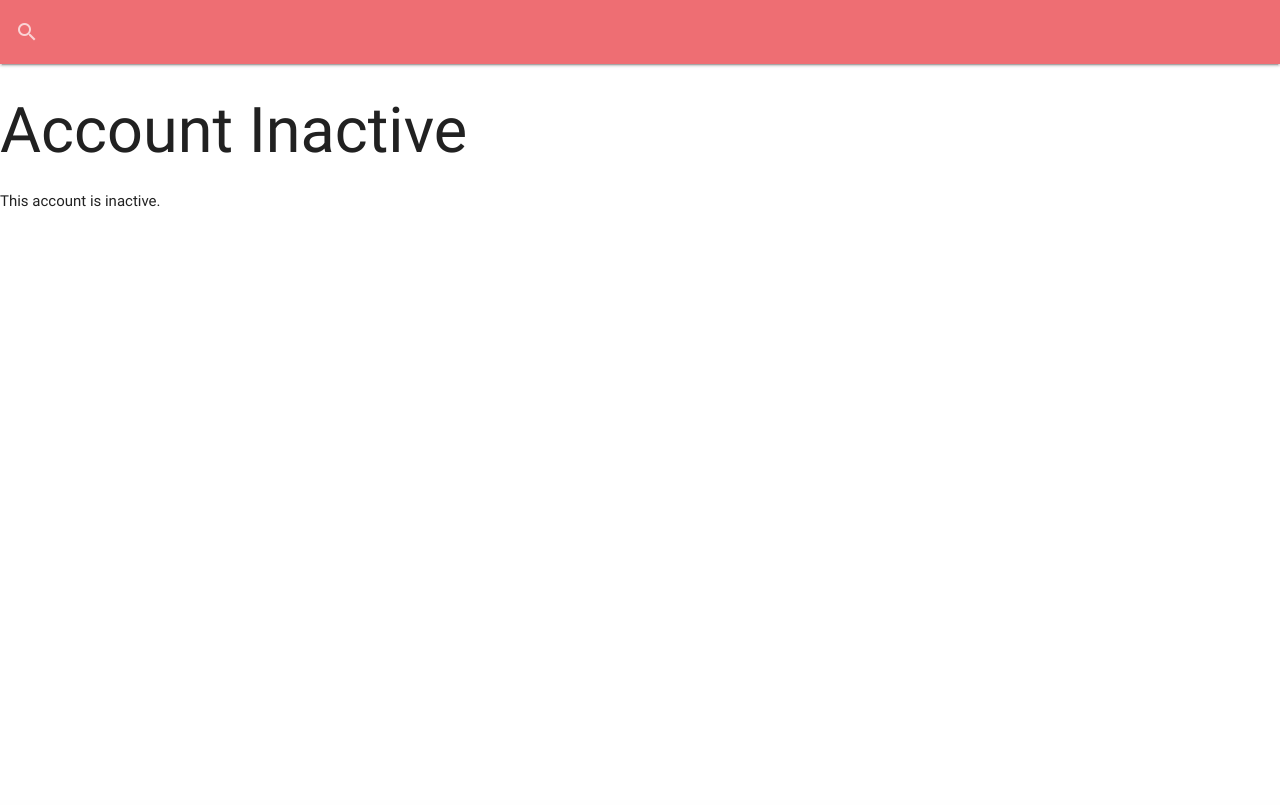
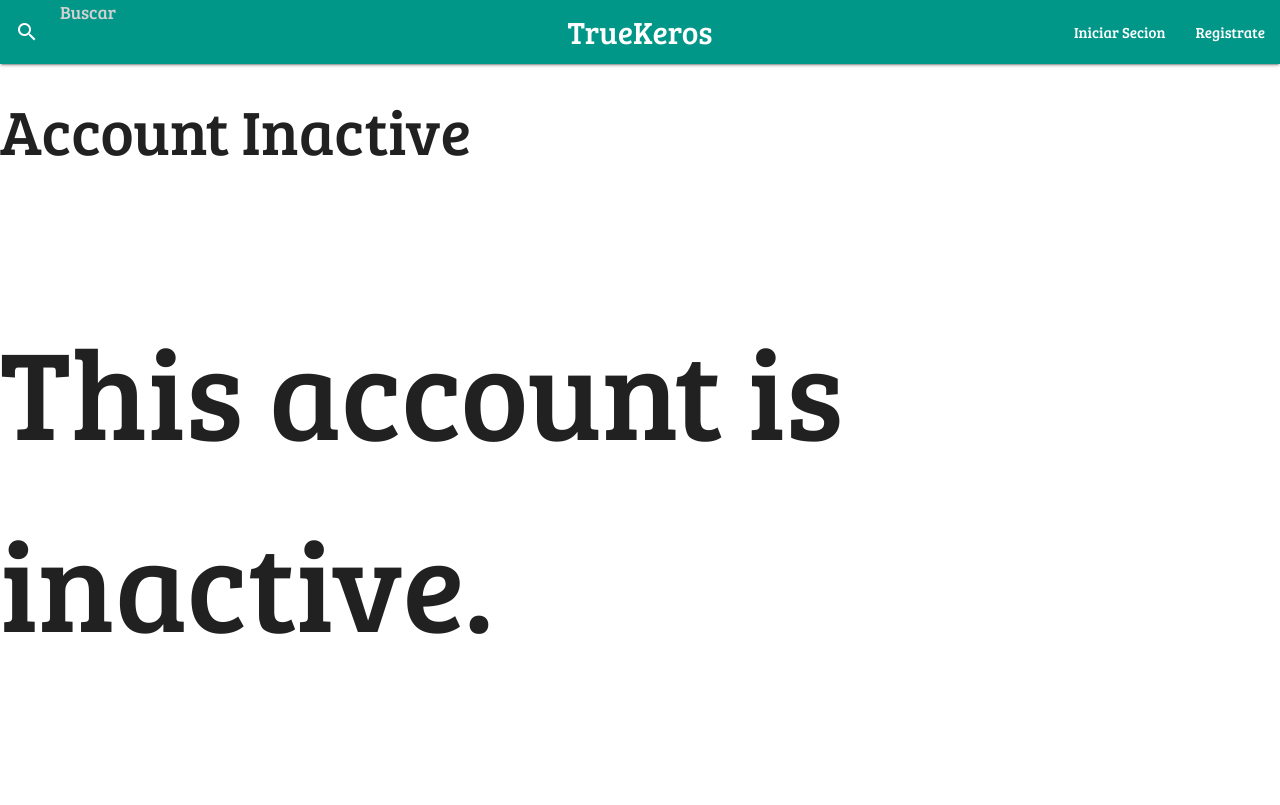
Before and after one commit to Anubiz0411/truekeros, a Django app: the page made by templates/base.html in a window 1280 px wide. Run offline with Django 3.2, Linux system fonts and the light colour scheme; some libraries are stand-ins or nearby versions.

Commit message:
base.html modification

```diff
--- a/templates/base.html
+++ b/templates/base.html
@@ -10,25 +10,47 @@
       <link href="http://fonts.googleapis.com/icon?family=Material+Icons" rel="stylesheet">
       <!--Import materialize.css-->
       <link type="text/css" rel="stylesheet" href="/static/css/materialize.min.css"  media="screen,projection"/>
-
+      <link href="https://fonts.googleapis.com/css?family=Bree+Serif" rel="stylesheet">
+        <style>
+          body {
+            font-family: 'Bree Serif', serif;
+            font-size: 128px;
+          }
+        </style>
       <!--Let browser know website is optimized for mobile-->
       <meta name="viewport" content="width=device-width, initial-scale=1.0"/>
     </head>
 
-
     <body>
+       <div class="navbar-fixed">
        <nav>
-        <div class="nav-wrapper">
+        <div class="nav-wrapper teal">
+          <a href="#!" class="brand-logo center">TrueKeros</a>
+          <a href="#" data-activates="mobile-demo" class="button-collapse"><i class="material-icons">menu</i></a>
+          <ul class="right hide-on-med-and-down">
+            <li><a href="(% url 'accounts.login' %)">Iniciar Secion</a></li>
+            <li><a href="badges.html">Registrate</a></li>
+          </ul>
+          <ul class="left hide-on-med-and-down">
             <form>
-            <div class="input-field">
-              <input id="search" type="search" required>
+              <div class="input-field" style="width: 390%">
+                <input type="search" placeholder="Buscar" required>
                 <label class="label-icon" for="search"><i class="material-icons">search</i></label>
                 <i class="material-icons">close</i>
               </div>
             </form>
+          </ul>
+          <ul id="mobile-demo" class="side-nav">
+            <li class="no-padding">
+              <ul class="collapsible collapsible-accordion">
+                <li class="bold"><a href="#" class="waves-effect waves-teal">Iniciar Secion</a></li>
+                <li class="bold"><a href="#" class="waves-effect waves-teal">Registrate</a></li>
+              </ul>
+            </li>
+          </ul>
         </div>
       </nav>
-    <div id="content">
+    </div>
         {% block content %}{% endblock %}
     </div>
       <!--Import jQuery before materialize.js-->
```
Lines whose indentation alone changed are shown as unchanged.
